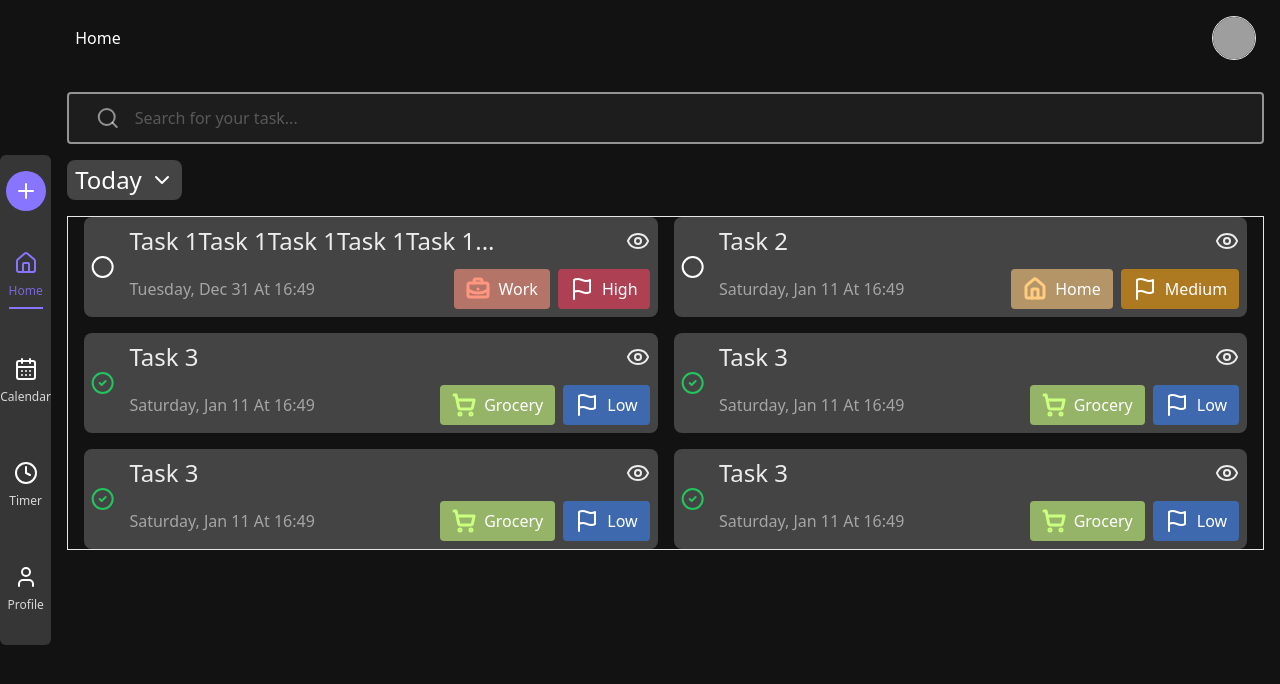
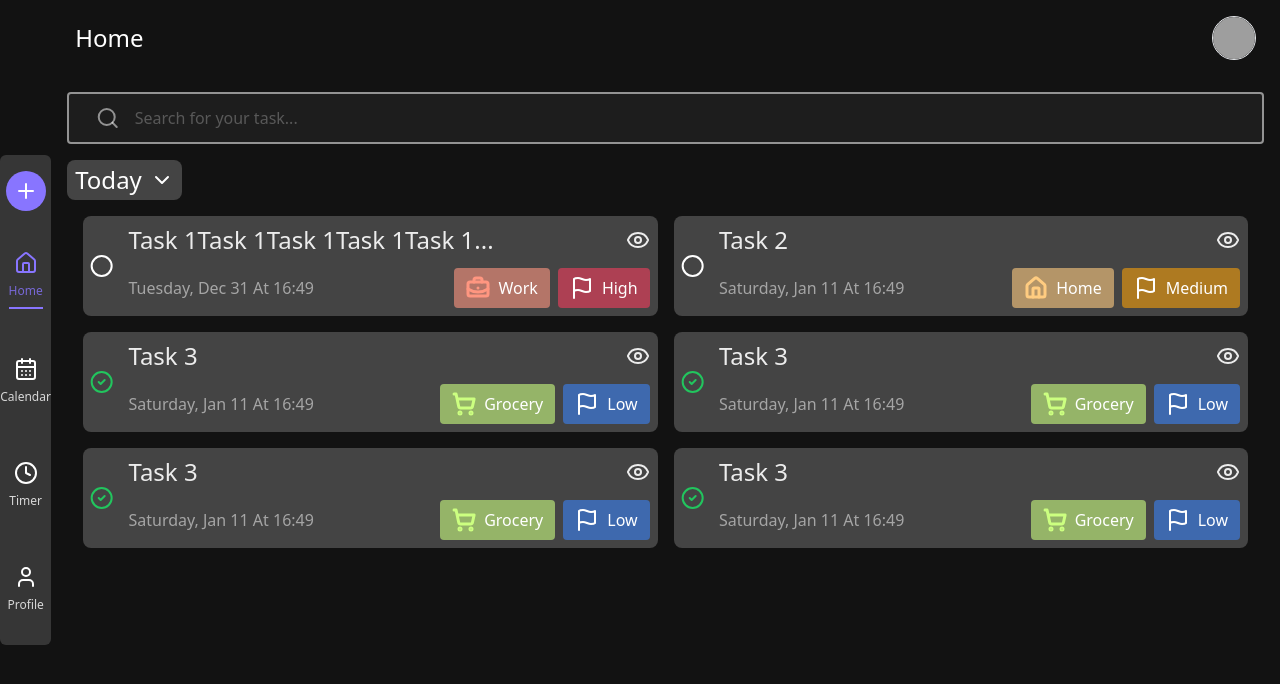
Before and after one commit to SaadiaEl08/to-do-list, a React (Vite) app in the folder frontend/: page /home in a window 1280 px wide. Shown: the top 684 px of the page. Built offline with nearby package versions, Linux system fonts and the light colour scheme; grey boxes are pictures that could not be loaded.

Commit message:
refactor(TopSection, Home): enhance typography and layout for improved readability and consistency

```diff
--- a/frontend/src/components/TopSection.jsx
+++ b/frontend/src/components/TopSection.jsx
@@ -1,15 +1,18 @@
-import { ListFilter } from "lucide-react";
 import { useLocation } from "react-router";
 
 const TopSection = () => {
   const pathname = useLocation().pathname;
-  const title=pathname.split("/")[1];
-  return <div className="w-full text-foreground flex items-center justify-between px-6 py-4">
-    <p className="capitalize">{title}</p>
-    <img src="/logo.svg" alt="profile image" className="rounded-full w-11 h-11 border" />
-
-
-  </div>;
+  const title = pathname.split("/")[1];
+  return (
+    <div className="w-full text-foreground flex items-center justify-between px-6 py-4">
+      <p className="capitalize text-xl md:text-2xl">{title}</p>
+      <img
+        src="/logo.svg"
+        alt="profile image"
+        className="rounded-full w-11 h-11 border"
+      />
+    </div>
+  );
 };
 
 export default TopSection;
--- a/frontend/src/pages/Home.jsx
+++ b/frontend/src/pages/Home.jsx
@@ -88,7 +88,7 @@ const Home = () => {
               items={["Today", "Tomorrow", "Upcoming", "Completed"]}
             />
           </div>
-          <div className="w-full h-full flex flex-col items-center justify-center gap-4 md:flex-wrap md:flex-row border ">
+          <div className="w-full h-full flex flex-col items-center justify-center gap-4 md:flex-wrap md:flex-row  ">
           <DndContext
             sensors={sensors}
             collisionDetection={closestCorners}
```
